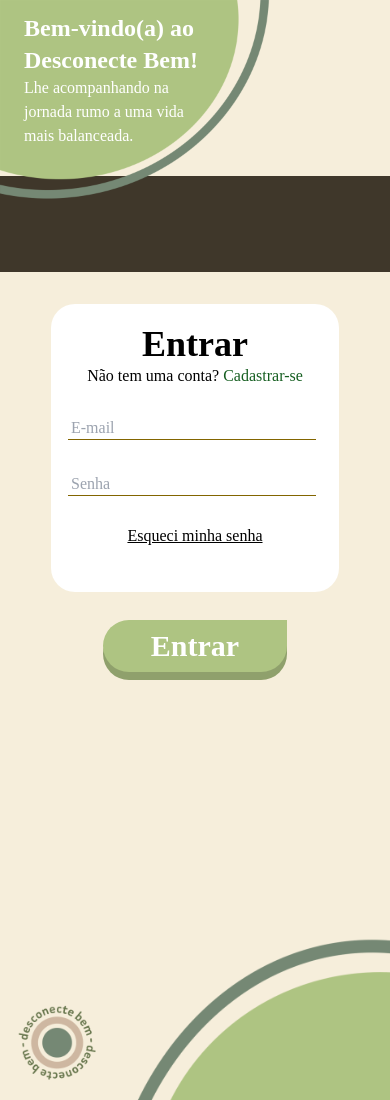
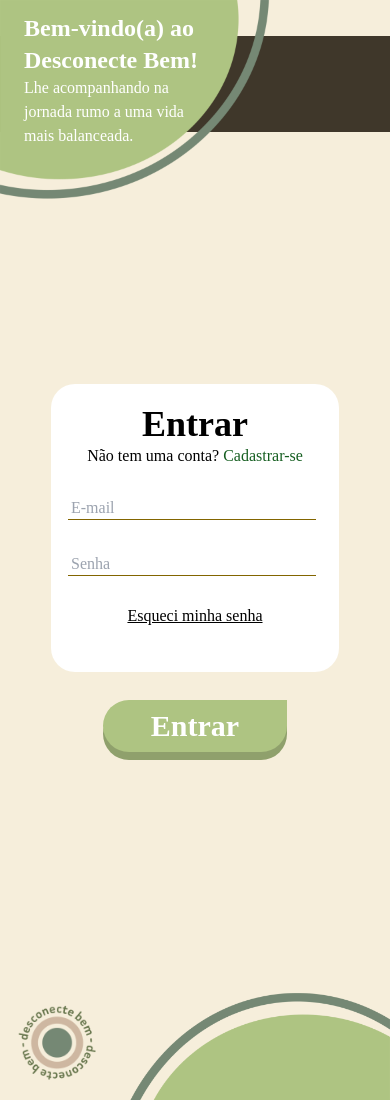
Before and after one commit to Daniel-san8/Desconecte-Bem, a React (Vite) app: page / in a window 390 px wide. Built offline with nearby package versions, Linux system fonts and the light colour scheme; a web font is replaced by a local one.

Commit message:
feat: tela de cadastro e login completa

```diff
--- a/src/components/CadastroHome/SectionInferiorMobile.tsx
+++ b/src/components/CadastroHome/SectionInferiorMobile.tsx
@@ -10,7 +10,7 @@
       <img
         src="/assets/formaInferiorMobile.png"
         alt="forma inferior"
-        className="w-full"
+        className="w-full h-2/3 self-end"
       />
     </div>
   );
--- a/src/components/HomeCadastro.tsx
+++ b/src/components/HomeCadastro.tsx
@@ -22,7 +22,7 @@
         {/* div apenas para mobile */}
         <SectionMobile />
         {/* finish */}
-        <WhiteBox>
+        <WhiteBox espacamento="mt-12">
           <BoxTitle
             className="flex flex-col items-center py-4 md:items-center md:py-10"
             titulo="Cadastro"
--- a/src/components/LoginHome/SectionRight.tsx
+++ b/src/components/LoginHome/SectionRight.tsx
@@ -7,12 +7,12 @@
 
 export default function SectionRight() {
   return (
-    <section className="h-screen bg-sectionRight flex flex-col justify-center items-center md:h-full">
-      <div className="bg-retangulo w-full h-24 mt-8 md:hidden"></div>
+    <section className="h-screen flex flex-col justify-center items-center md:h-full">
+      <div className="bg-retangulo absolute top-1 w-full h-24 mt-8 md:hidden"></div>
 
       <SectionMobile />
 
-      <WhiteBox>
+      <WhiteBox espacamento="mt-80">
         <div className="md:flex md:items-center">
           <img
             src="/assets/logoDark.png"
@@ -36,7 +36,12 @@
           method="post"
         >
           <div className="relative barra-horizontal">
-            <InputLogin seletor="email" type="email" placeholder="E-mail" />
+            <InputLogin
+              seletor="email"
+              type="email"
+              placeholder="E-mail"
+              autoComplete="email"
+            />
           </div>
           <div className="relative barra-horizontal ">
             <InputLogin type="password" seletor="senha" placeholder="Senha" />
--- a/src/components/LoginHome/WhiteBox.tsx
+++ b/src/components/LoginHome/WhiteBox.tsx
@@ -1,8 +1,15 @@
 import { PropsWithChildren } from "react";
 
-export default function WhiteBox({ children }: PropsWithChildren) {
+type WhiteBoxProps = PropsWithChildren & {
+  espacamento: string;
+};
+
+export default function WhiteBox({ children, espacamento }: WhiteBoxProps) {
   return (
-    <div className="p-5 mt-8 bg-white rounded-3xl w-72 h-72 flex flex-col md:w-80 md:h-96 md:p-0 md:mt-6 lg:w-96">
+    <div
+      className={`
+    p-5 ${espacamento} bg-white rounded-3xl w-72 h-72 flex z-30 flex-col md:w-80 md:h-96 md:p-0 md:mt-6 lg:w-96`}
+    >
       {children}
     </div>
   );
```
